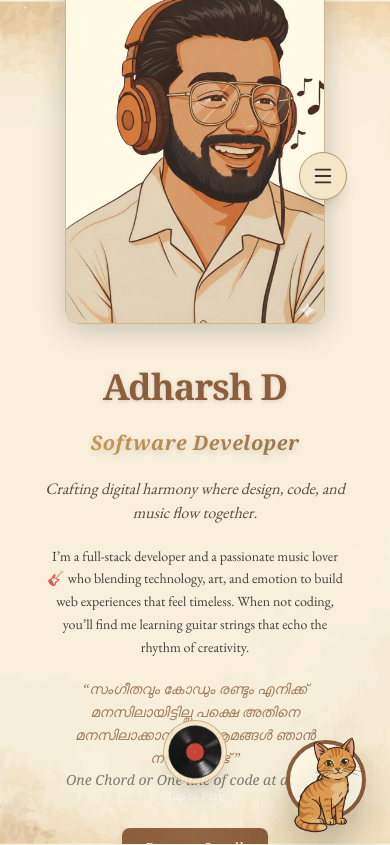
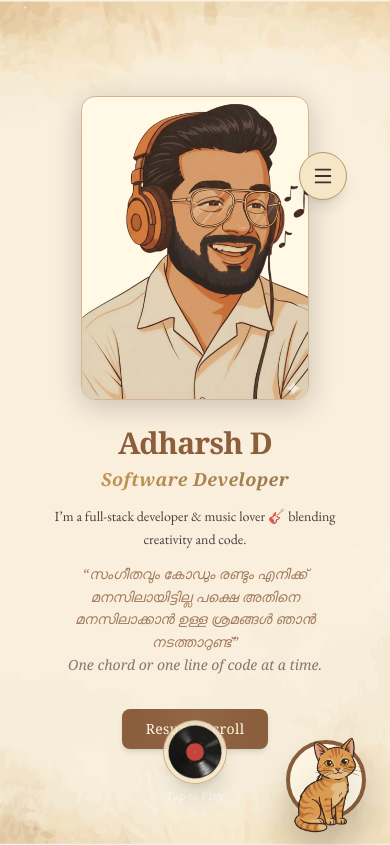
Before and after one commit to guitadharsh/2025-portfolio, a Next.js app: page / in a window 390 px wide. Built offline with nearby package versions, Linux system fonts and the light colour scheme.

Commit message:
fix: responsivenes issues fixed

```diff
--- a/app/home/page.tsx
+++ b/app/home/page.tsx
@@ -8,15 +8,23 @@ export default function Home() {
   return (
     <main className="relative min-h-screen flex flex-col justify-center items-center text-foreground overflow-hidden">
       {/* 🖼 HERO SECTION */}
-      <section className="flex flex-col md:flex-row items-center justify-center w-full px-4 sm:px-8 md:px-16 py-12 md:py-20 lg:py-28 gap-10 md:gap-16 max-w-7xl mx-auto">
+      <section
+        className="
+          flex flex-col md:flex-row items-center justify-center
+          w-full px-4 sm:px-6 md:px-10 lg:px-16
+          py-8 sm:py-10 md:py-20 lg:py-24
+          gap-6 sm:gap-8 md:gap-14 lg:gap-20
+          max-w-6xl mx-auto
+        "
+      >
         {/* LEFT SIDE - Hero Image */}
         <motion.div
           initial={{ opacity: 0, x: -40 }}
           animate={{ opacity: 1, x: 0 }}
           transition={{ duration: 1 }}
-          className="w-full md:w-1/2 flex justify-center md:justify-end"
+          className="w-[70%] sm:w-[320px] md:w-[380px] lg:w-[460px] flex justify-center md:justify-end"
         >
-          <div className="relative w-[80%] sm:w-[340px] md:w-[420px] lg:w-[500px] aspect-3/4 overflow-hidden rounded-xl border border-border bg-card shadow-[0_6px_30px_rgba(0,0,0,0.2)]">
+          <div className="relative w-full aspect-[3/4] overflow-hidden rounded-xl border border-border bg-card shadow-[0_6px_30px_rgba(0,0,0,0.2)]">
             <Image
               src="/assets/images/actor-3.png"
               alt="Adharsh D portrait"
@@ -32,38 +40,54 @@ export default function Home() {
           initial={{ opacity: 0, x: 40 }}
           animate={{ opacity: 1, x: 0 }}
           transition={{ duration: 1 }}
-          className="w-full md:w-1/2 text-center md:text-left space-y-5 sm:space-y-6 px-3 sm:px-0"
+          className="
+            w-full md:w-1/2
+            text-center md:text-left
+            space-y-3 sm:space-y-4 md:space-y-6
+            px-2 sm:px-0
+          "
         >
-          {/* Name */}
-          <h1 className="text-4xl sm:text-5xl lg:text-6xl font-serif font-bold text-primary tracking-tight leading-tight drop-shadow-sm">
-            Adharsh D
-          </h1>
-          <p className="text-xl sm:text-2xl font-semibold bg-linear-to-r from-[#d1a054] to-[#8b6e4b] bg-clip-text text-transparent italic font-serif mt-2 tracking-wide drop-shadow-md">
-            Software Developer
-          </p>
+          {/* Name + Subtitle Closer Together */}
+          <div className="space-y-1 sm:space-y-1.5">
+            <h1 className="text-3xl sm:text-4xl md:text-5xl lg:text-6xl font-serif font-bold text-primary leading-tight tracking-tight">
+              Adharsh D
+            </h1>
+            <p className="text-lg sm:text-xl md:text-2xl font-semibold bg-gradient-to-r from-[#d1a054] to-[#8b6e4b] bg-clip-text text-transparent italic font-serif tracking-wide">
+              Software Developer
+            </p>
+          </div>
 
-          {/* Tagline */}
-          <p className="text-base sm:text-lg md:text-xl italic text-muted-foreground max-w-md mx-auto md:mx-0">
+          {/* Tagline (hidden on mobile to save space) */}
+          <p className="hidden sm:block text-base md:text-lg italic text-muted-foreground max-w-md mx-auto md:mx-0 leading-snug">
             Crafting digital harmony where design, code, and music flow together.
           </p>
 
-          {/* Description */}
-          <p className="text-sm sm:text-base md:text-lg text-foreground/90 max-w-lg mx-auto md:mx-0 leading-relaxed">
-            I’m a full-stack developer and a passionate music lover 🎸 who blending technology,
-            art, and emotion to build web experiences that feel timeless. When not coding,
-            you’ll find me learning guitar strings that echo the rhythm of creativity.
+          {/* Description (shortened on mobile) */}
+          <p className="text-sm sm:text-base text-foreground/90 max-w-lg mx-auto md:mx-0 leading-relaxed">
+            <span className="sm:hidden">
+              I’m a full-stack developer & music lover 🎸 blending creativity and code.
+            </span>
+            <span className="hidden sm:inline">
+              I’m a full-stack developer and a passionate music lover 🎸 blending
+              technology, art, and emotion to build web experiences that feel timeless.
+              When not coding, I’m learning guitar strings that echo the rhythm of creativity.
+            </span>
           </p>
 
-          {/* Malayalam line for personal nostalgic touch */}
+          {/* Malayalam line */}
           <p className="text-sm sm:text-base italic text-primary/80 font-serif max-w-lg mx-auto md:mx-0 leading-relaxed">
-            “സംഗീതവും കോഡും രണ്ടും എനിക്ക് മനസിലായിട്ടില്ല പക്ഷെ അതിനെ മനസിലാക്കാൻ ഉള്ള ശ്രമങ്ങൾ ഞാൻ നടത്താറുണ്ട് ”
-            <span className="text-foreground/60"><br />One Chord or One line of code at a time.</span>
+            “സംഗീതവും കോഡും രണ്ടും എനിക്ക് മനസിലായിട്ടില്ല പക്ഷെ അതിനെ മനസിലാക്കാൻ ഉള്ള ശ്രമങ്ങൾ ഞാൻ നടത്താറുണ്ട്”
+            <br />
+            <span className="text-foreground/60">
+              One chord or one line of code at a time.
+            </span>
           </p>
 
-          {/* Button */}
-          <ResumeButton />
+          {/* Button (raised slightly) */}
+          <div className="pt-1 sm:pt-3 md:pt-4">
+            <ResumeButton />
+          </div>
         </motion.div>
-
       </section>
     </main>
   );
```
